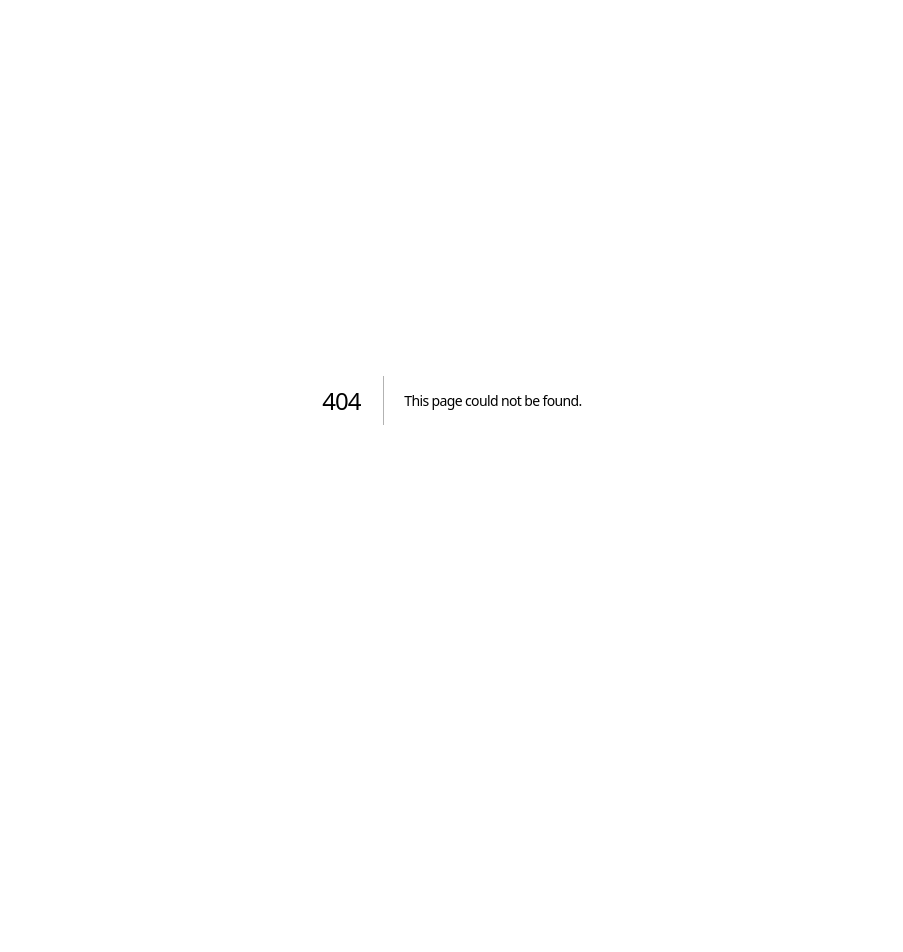
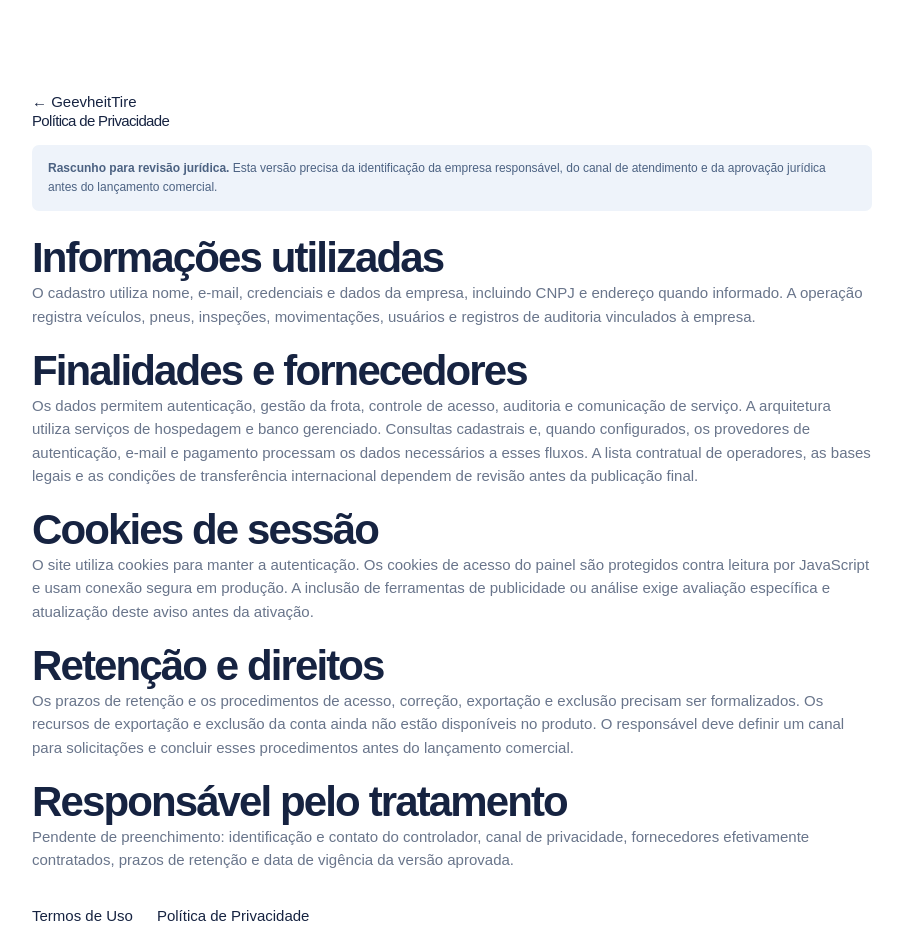
Before and after one commit to geevheit-tecnology/geevheithtires, a Next.js app in the folder web/: page /privacidade in a window 1280 px wide. Before the commit this address had no page. Shown: the top 952 px of the page, without its empty margins (188-1091 px from the left). Before the commit the page ends 800 px from the top, so only its background shows below. Built offline with nearby package versions, Linux system fonts and the light colour scheme.

Commit message:
feat: add legal review drafts and public links

```diff
--- /dev/null
+++ b/web/app/privacidade/page.tsx
@@ -0,0 +1,11 @@
+import LegalDocument from "../../components/legal-document";
+export const metadata = { title: "Política de Privacidade | GeevheitTire" };
+export default function PrivacyPage() {
+  return <LegalDocument title="Política de Privacidade">
+    <section><h2>Informações utilizadas</h2><p>O cadastro utiliza nome, e-mail, credenciais e dados da empresa, incluindo CNPJ e endereço quando informado. A operação registra veículos, pneus, inspeções, movimentações, usuários e registros de auditoria vinculados à empresa.</p></section>
+    <section><h2>Finalidades e fornecedores</h2><p>Os dados permitem autenticação, gestão da frota, controle de acesso, auditoria e comunicação de serviço. A arquitetura utiliza serviços de hospedagem e banco gerenciado. Consultas cadastrais e, quando configurados, os provedores de autenticação, e-mail e pagamento processam os dados necessários a esses fluxos. A lista contratual de operadores, as bases legais e as condições de transferência internacional dependem de revisão antes da publicação final.</p></section>
+    <section><h2>Cookies de sessão</h2><p>O site utiliza cookies para manter a autenticação. Os cookies de acesso do painel são protegidos contra leitura por JavaScript e usam conexão segura em produção. A inclusão de ferramentas de publicidade ou análise exige avaliação específica e atualização deste aviso antes da ativação.</p></section>
+    <section><h2>Retenção e direitos</h2><p>Os prazos de retenção e os procedimentos de acesso, correção, exportação e exclusão precisam ser formalizados. Os recursos de exportação e exclusão da conta ainda não estão disponíveis no produto. O responsável deve definir um canal para solicitações e concluir esses procedimentos antes do lançamento comercial.</p></section>
+    <section><h2>Responsável pelo tratamento</h2><p>Pendente de preenchimento: identificação e contato do controlador, canal de privacidade, fornecedores efetivamente contratados, prazos de retenção e data de vigência da versão aprovada.</p></section>
+  </LegalDocument>;
+}
--- /dev/null
+++ b/web/app/termos/page.tsx
@@ -0,0 +1,11 @@
+import LegalDocument from "../../components/legal-document";
+export const metadata = { title: "Termos de Uso | GeevheitTire" };
+export default function TermsPage() {
+  return <LegalDocument title="Termos de Uso">
+    <section><h2>Serviço e avaliação</h2><p>O GeevheitTire oferece ferramentas de gestão de pneus, veículos e inspeções. O cadastro inicia uma avaliação de 14 dias, sujeita aos limites exibidos no painel. Recursos identificados como roadmap ainda não estão disponíveis.</p></section>
+    <section><h2>Conta e responsabilidades</h2><p>Cada pessoa deve utilizar seu próprio acesso. O proprietário da empresa administra os convites e os perfis da equipe. As informações e inspeções registradas devem refletir a operação real. Os alertas do sistema apoiam a gestão; decisões de segurança operacional exigem avaliação técnica adequada.</p></section>
+    <section><h2>Planos e pagamentos</h2><p>A disponibilidade de contratação e os limites constam em Plano e cobrança. A implementação atual utiliza mensalidades por link quando o gateway está habilitado, sem renovação automática. Não informe dados de cartão diretamente no GeevheitTire. Condições de contratação recorrente, cancelamento, reembolso e atendimento precisam ser definidas e revisadas antes da oferta comercial.</p></section>
+    <section><h2>Encerramento e suporte</h2><p>Após o vencimento da avaliação ou do período pago, o acesso pode ficar limitado à consulta. Os procedimentos de exportação, exclusão, retenção e encerramento de conta, assim como o canal oficial de suporte, precisam ser concluídos antes do lançamento.</p></section>
+    <section><h2>Identificação do fornecedor</h2><p>Pendente de preenchimento pelo responsável: razão social, CNPJ, endereço, contato, condições de disponibilidade e versão final deste documento.</p></section>
+  </LegalDocument>;
+}
--- a/web/components/landing.tsx
+++ b/web/components/landing.tsx
@@ -511,6 +511,8 @@ export default function Home() {
       <footer className="container footer">
         <Brand />
         <span>Desenvolvido por 2026@ Geevheit Software Solution</span>
+        <Link href="/termos">Termos de Uso</Link>
+        <Link href="/privacidade">Privacidade</Link>
         <Link href="/login">
           Acessar minha conta <ArrowUpRight size={14} />
         </Link>
--- /dev/null
+++ b/web/components/legal-document.tsx
@@ -0,0 +1,13 @@
+import Link from "next/link";
+
+export default function LegalDocument({ title, children }: { title: string; children: React.ReactNode }) {
+  return <main className="container section" style={{ maxWidth: 840 }}>
+    <Link href="/">← GeevheitTire</Link>
+    <h1>{title}</h1>
+    <p className="info"><strong>Rascunho para revisão jurídica.</strong> Esta versão precisa da identificação da empresa responsável, do canal de atendimento e da aprovação jurídica antes do lançamento comercial.</p>
+    <article style={{ display: "grid", gap: 20, marginTop: 24 }}>{children}</article>
+    <nav aria-label="Documentos legais" style={{ display: "flex", flexWrap: "wrap", gap: 24, marginTop: 32 }}>
+      <Link href="/termos">Termos de Uso</Link><Link href="/privacidade">Política de Privacidade</Link>
+    </nav>
+  </main>;
+}
```
